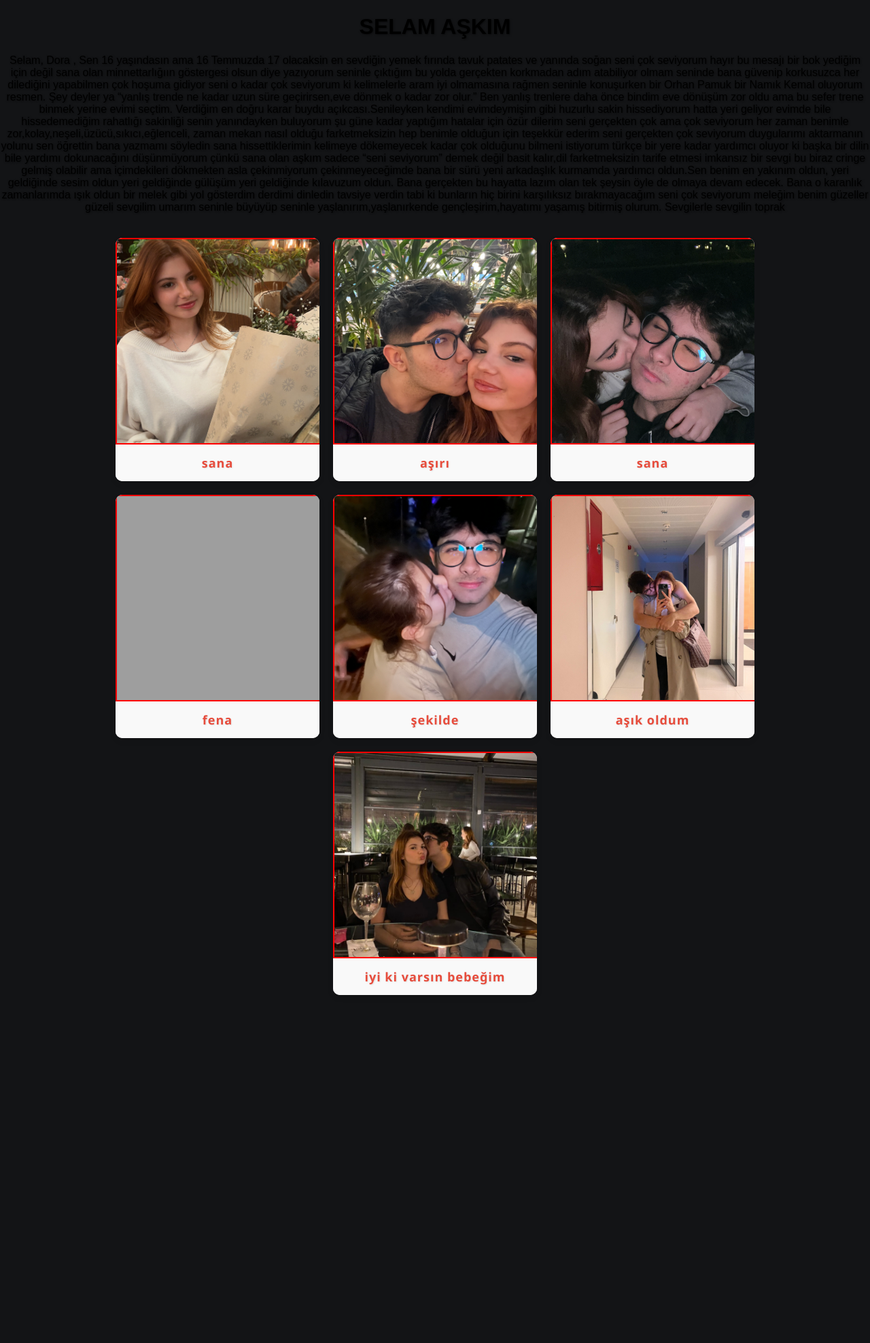
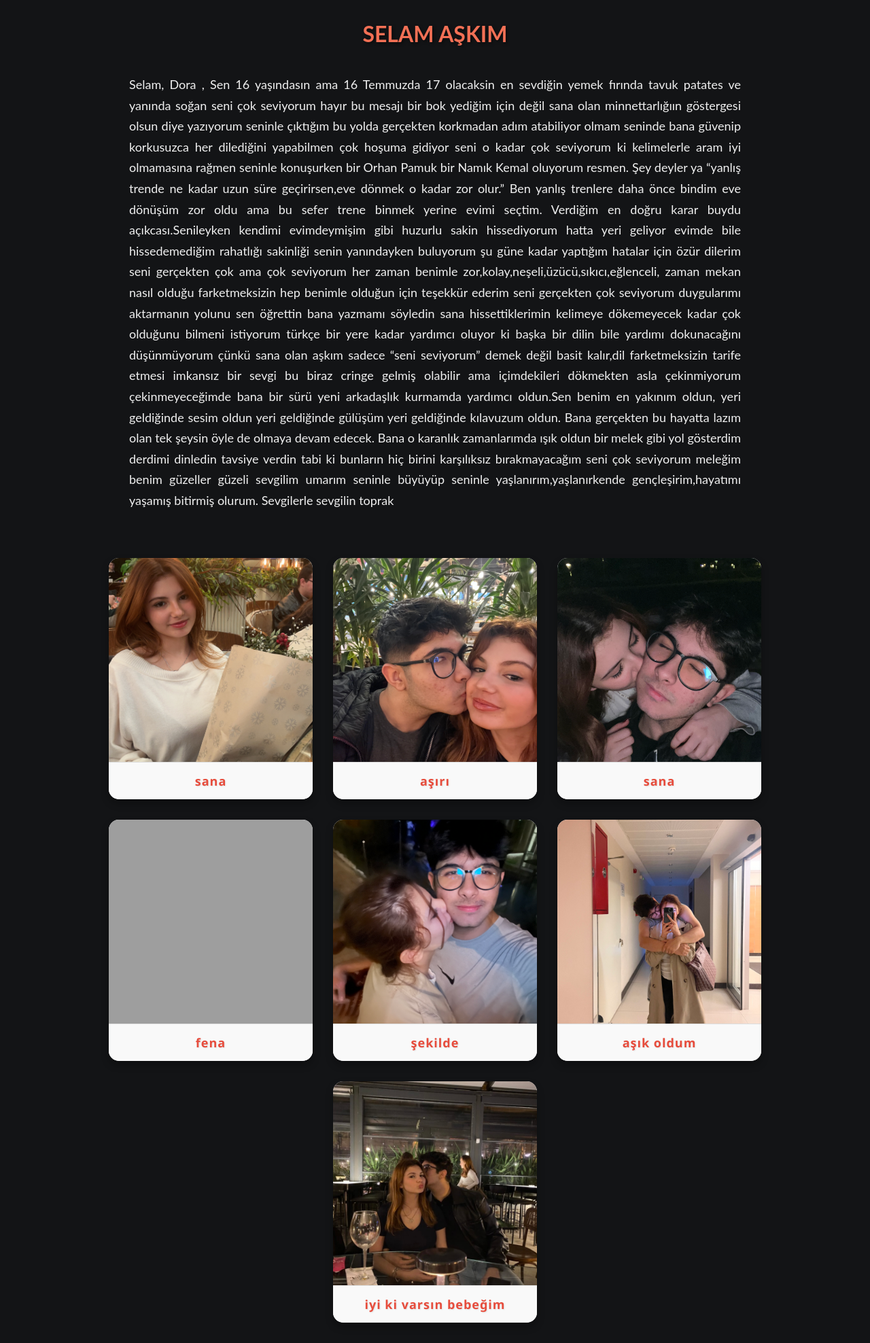
Before and after one commit to tpcggwq/mesaj, a Flask app: page / in a window 1280 px wide. Shown: the whole page at 68% size. Before the commit the page ends 1464 px from the top, so only its background shows below. Run offline with Flask 3, Linux system fonts and the light colour scheme; grey boxes are pictures that could not be loaded.

Commit message:
Update style.css

```diff
--- a/static/css/style.css
+++ b/static/css/style.css
@@ -1,75 +1,86 @@
-/* Genel Body Ayarları */
+/* Genel görünüm */
 body {
     height: 100vh;
     width: 100vw;
     margin: 0;
     padding: 0;
     background-color: rgb(19, 20, 22);
-  overflow: auto;
-  font-family: Arial, Lato, "Trebuchet MS", "Verdana", "sans-serif";
-  color: rgb(0, 0, 0);
-  text-shadow: 1px 1px 3px rgba(0, 0, 0, 0.5);
-  text-align: center;
+    font-family: 'Lato', 'Trebuchet MS', 'Verdana', sans-serif;
+    color: white;
+    overflow-x: hidden;
 }
 
-/* Görseller */
-img {
-  border: 2px solid red;
-  max-width: 100%;
-  display: block;
-  transition: box-shadow 0.3s ease, transform 0.3s ease;
+h1 {
+    text-align: center;
+    margin-top: 30px;
+    color: #f37055;
+    text-shadow: 2px 2px 4px rgba(0,0,0,0.5);
 }
 
-/* Galeri Yapısı */
+p {
+    max-width: 900px;
+    margin: 40px auto;
+    padding: 0 20px;
+    font-size: 18px;
+    line-height: 1.7;
+    text-align: justify;
+    color: #f0f0f0;
+}
+
+/* Galeri ve resim kartları */
 .gallery {
     display: flex;
     flex-wrap: wrap;
-  gap: 20px;
+    gap: 30px;
     justify-content: center;
-  padding: 20px;
+    padding: 30px;
 }
 
-/* Fotoğraf Kartı */
 .photo-card {
     width: 300px;
     background: white;
-  border-radius: 10px;
+    border-radius: 15px;
     overflow: hidden;
-  box-shadow: 0 4px 8px rgba(0,0,0,0.1);
-  transition: transform 0.3s ease, box-shadow 0.3s ease;
+    box-shadow: 0 6px 12px rgba(0,0,0,0.3);
+    transition: transform 0.4s ease, box-shadow 0.4s ease;
+    cursor: pointer;
+    position: relative;
 }
 
 .photo-card:hover {
-  transform: scale(1.03);
+    transform: scale(1.05);
+    box-shadow: 0 0 25px rgba(255, 255, 255, 0.4);
 }
 
-.photo-card:hover img {
-  box-shadow: 0 0 20px 5px rgba(255, 255, 255, 0.6);
-}
-
-/* Resim Özellikleri */
 .photo-card img {
     width: 100%;
     height: 300px;
     object-fit: cover;
+    display: block;
+    transition: filter 0.3s ease;
+    border-bottom: 1px solid #ddd;
 }
 
-/* Başlıklar */
+.photo-card:hover img {
+    filter: brightness(1.2);
+}
+
+/* Yazı stili */
 .caption {
     padding: 15px;
     text-align: center;
     font-family: 'Segoe UI', Tahoma, Geneva, Verdana, sans-serif;
     font-weight: 600;
-  letter-spacing: 1px;
     font-size: 18px;
     color: #e74c3c;
     background: #f9f9f9;
     text-shadow: 1px 1px 2px rgba(0,0,0,0.1);
+    letter-spacing: 1px;
 }
 
-/* Mobil Uyumluluk */
+/* Mobil uyum */
 @media (max-width: 768px) {
     .photo-card {
-    width: 100%;
+        width: 90%;
     }
 }
```
Lines whose indentation alone changed are shown as unchanged.
